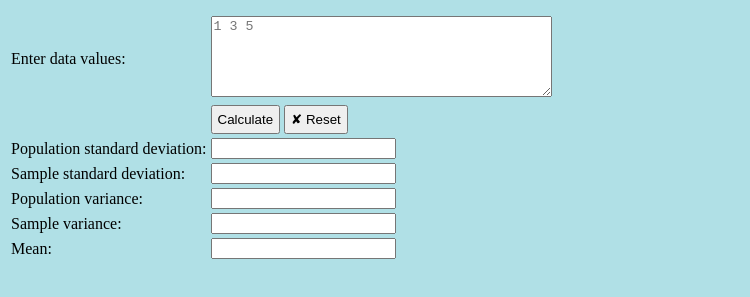
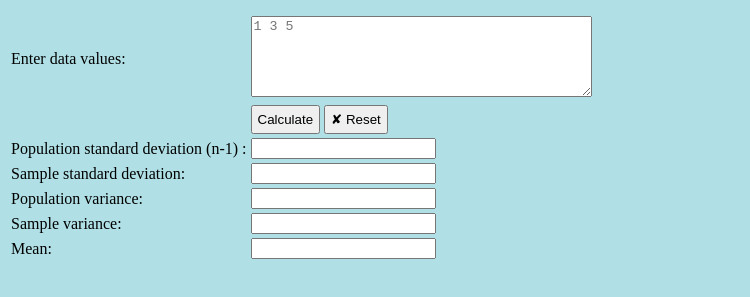
Before and after one commit to omarfarache/omarfarache.github.io, a plain HTML site: page index.html in a window 1280 px wide. Shown: the part 449-746 px from the top of the page, without its empty margins (0-750 px from the left). Drawn offline with Linux system fonts and the light colour scheme.

Commit message:
Update index.html

```diff
--- a/index.html
+++ b/index.html
@@ -35,7 +35,7 @@
 				<td><input name="Button1" type="button" value="Calculate" class="btn" onclick="OnCalc()" style="padding:5px">&nbsp;<input name="Reset1" type="reset" value="&#10008; Reset" class="btn" style="padding:5px"></td>
 			</tr>
 			<tr>
-				<td>Population standard deviation:</td>
+				<td>Population standard deviation (n-1) :</td>
 				<td><input name="pstd" type="text" class="outtext"></td>
 			</tr>
 			<tr>
```
